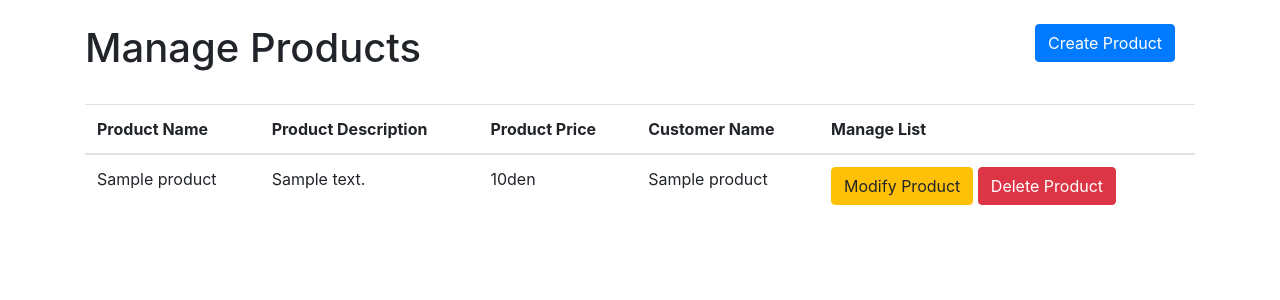
After one commit to Marjan-Stojanovski/secondphp, a PHP site: page /list.php in a window 1280 px wide. The commit adds this page. Shown: the top 300 px of the page. Run offline with PHP 8.4, Linux system fonts and the light colour scheme; tables that the repository leaves empty or names only in its code hold one stand-in row (values such as "Sample post").

Commit message:
Created List of products

```diff
--- /dev/null
+++ b/db/db.php
@@ -0,0 +1,8 @@
+<?php
+
+define("DB", "shop");
+define("DB_USER", "homestead");
+define("DB_PASS", "secret");
+define("DB_HOST", "localhost");
+
+?>
--- /dev/null
+++ b/list.php
@@ -0,0 +1,82 @@
+<?php
+require_once "header.php";
+require_once "./db/db.php";
+?>
+<?php
+
+$conn = mysqli_connect(DB_HOST, DB_USER, DB_PASS, DB) or die('Connection error');
+
+$query = mysqli_query($conn, "SELECT * FROM products");
+
+$products = [];
+while ($product = mysqli_fetch_assoc($query)) {
+    $products[] = $product;
+};
+
+?>
+<div class="container">
+    <br>
+    <div class="row">
+        <div class="col-md-10">
+            <h1>Manage Products</h1>
+        </div>
+        <div class="col-md-2">
+            <a href="index.php" class="btn btn-primary">Create Product</a>
+        </div>
+    </div>
+    <br>
+    <div class="row">
+        <div class="col-md-12">
+            <table class="table">
+                <thead>
+                <tr>
+                    <th>Product Name</th>
+                    <th>Product Description</th>
+                    <th>Product Price</th>
+                    <th>Customer Name</th>
+                    <th>Manage List</th>
+                </tr>
+                </thead>
+                <tbody>
+                <?php
+
+                foreach($products as $product) {
+                    echo "<tr>
+                    <td>".$product['product_name']."</td>
+                    <td>".$product['product_desc']."</td>
+                    <td>".$product['product_price']."den</td>
+                    <td>".$product['customer_name']."</td>
+                    <td>
+                        <a href='manage.php' class='btn btn-warning'>Modify Product</a>
+                        <a href='manage.php' class='btn btn-danger'>Delete Product</a>
+                    </td>
+                </tr>";
+                };
+
+                ?>
+                </tbody>
+            </table>
+        </div>
+    </div>
+</div>
+<?php
+
+
+?>
+
+
+
+
+
+
+
+
+
+
+
+
+
+
+
+
+<?php   require_once "footer.php";  ?>
```
Also changed, not shown: 404.php (added, +17 -0 lines), index.php (+9 -3 lines), process.php (added, +57 -0 lines), process/process.php (deleted, +0 -30 lines), manage.php (added), 1 other file.
